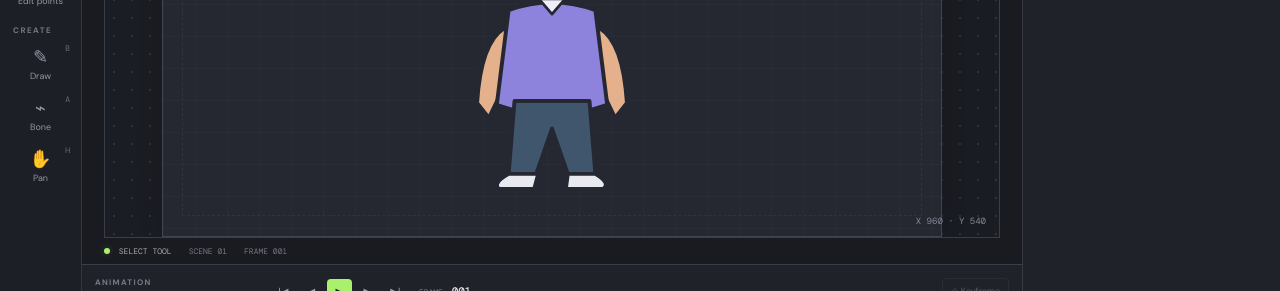
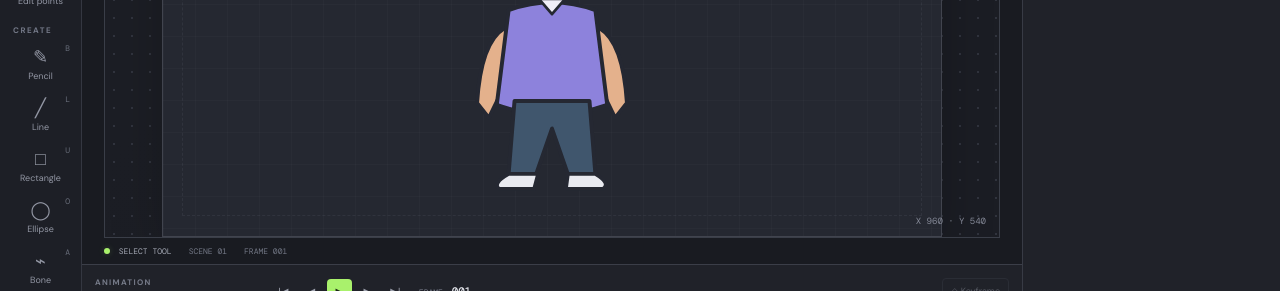
Before and after one commit to Mujshanan/Forma-Motion-Studio, a React (Vite) app: page / in a window 1280 px wide. Shown: the part 308-599 px from the top of the page. Built offline with nearby package versions, Linux system fonts and the light colour scheme.

Commit message:
feat: add rectangle ellipse and line drawing tools

```diff
--- a/src/App.tsx
+++ b/src/App.tsx
@@ -3,9 +3,10 @@ import type { PointerEvent as ReactPointerEvent, KeyboardEvent as ReactKeyboardE
 import { evaluateTranslation } from "./engine/timeline";
 import type { TranslationPose } from "./engine/timeline";
 import { createProject, parseProject } from "./engine/project";
+import { createShapePoints } from "./engine/vector";
 
 type Workspace = "Animate" | "Draw" | "Build";
-type Tool = "select" | "move" | "rotate" | "draw" | "bone" | "hand" | "points";
+type Tool = "select" | "move" | "rotate" | "draw" | "rect" | "ellipse" | "line" | "bone" | "hand" | "points";
 type Point = { x: number; y: number };
 
 type ArtworkPath = {
@@ -27,7 +28,10 @@ const toolGroups: { label: string; items: { id: Tool; name: string; key: string;
     { id: "points", name: "Edit points", key: "P", glyph: "✣" }
   ]},
   { label: "CREATE", items: [
-    { id: "draw", name: "Draw", key: "B", glyph: "✎" },
+    { id: "draw", name: "Pencil", key: "B", glyph: "✎" },
+    { id: "line", name: "Line", key: "L", glyph: "╱" },
+    { id: "rect", name: "Rectangle", key: "U", glyph: "□" },
+    { id: "ellipse", name: "Ellipse", key: "O", glyph: "◯" },
     { id: "bone", name: "Bone", key: "A", glyph: "⌁" },
     { id: "hand", name: "Pan", key: "H", glyph: "✋" }
   ]}
@@ -140,7 +144,7 @@ export default function App() {
     const markNode=target.closest("[data-mark-id]");
     const markId=markNode?.getAttribute("data-mark-id");
     const point=pointFromEvent(event);
-    if (tool==="draw") {
+    if (tool==="draw" || tool==="rect" || tool==="ellipse" || tool==="line") {
       event.preventDefault(); event.currentTarget.setPointerCapture(event.pointerId);
       setSelectedId(null); setDraftPoints([point]); return;
     }
@@ -153,8 +157,12 @@ export default function App() {
   const onPointerMove = (event: ReactPointerEvent<SVGSVGElement>) => {
     const point=pointFromEvent(event);
     if (draftPoints.length) {
-      const last=draftPoints[draftPoints.length-1];
-      if(Math.hypot(point.x-last.x,point.y-last.y)>3) setDraftPoints(prev=>[...prev,point]);
+      if (tool === "draw") {
+        const last=draftPoints[draftPoints.length-1];
+        if(Math.hypot(point.x-last.x,point.y-last.y)>3) setDraftPoints(prev=>[...prev,point]);
+      } else if (tool === "rect" || tool === "ellipse" || tool === "line") {
+        setDraftPoints([draftPoints[0], point]);
+      }
     }
     if(pointDrag){
       setArtwork(items=>items.map(item=>{ if(item.id!==pointDrag.id)return item; const pose=evaluateTranslation(item.keyframes,frame); const localPoint={x:point.x-pose.x,y:point.y-pose.y}; return {...item,points:item.points.map((p,i)=>i===pointDrag.index?localPoint:p)}; }));
@@ -168,8 +176,12 @@ export default function App() {
   };
   const onPointerUp = () => {
     if(draftPoints.length){
-      const points=draftPoints.length>1?draftPoints:[{x:draftPoints[0].x-1,y:draftPoints[0].y-1},{x:draftPoints[0].x+1,y:draftPoints[0].y+1}];
-      const item:ArtworkPath={id:crypto.randomUUID(),name:`Stroke ${artwork.length+1}`,points,stroke:"#a9f16c",strokeWidth:8,keyframes:{1:{x:0,y:0}}};
+      const start = draftPoints[0];
+      const points = tool === "rect" || tool === "ellipse" || tool === "line"
+        ? createShapePoints(tool, start, draftPoints[draftPoints.length - 1])
+        : draftPoints.length > 1 ? draftPoints : [{x:start.x-1,y:start.y-1},{x:start.x+1,y:start.y+1}];
+      const label = tool === "rect" ? "Rectangle" : tool === "ellipse" ? "Ellipse" : tool === "line" ? "Line" : "Stroke";
+      const item:ArtworkPath={id:crypto.randomUUID(),name:`${label} ${artwork.length+1}`,points,stroke:"#a9f16c",strokeWidth:8,keyframes:{1:{x:0,y:0}}};
       pushArtwork([...artwork,item]); setSelectedId(item.id); setDraftPoints([]);
     }
     setDrag(null); setPointDrag(null);
@@ -185,7 +197,7 @@ export default function App() {
     if(event.key==="Delete"||event.key==="Backspace"){event.preventDefault();deleteSelected();}
     if((event.ctrlKey||event.metaKey)&&event.key.toLowerCase()==="z"){event.preventDefault();event.shiftKey?redo():undo();}
     if((event.ctrlKey||event.metaKey)&&event.key.toLowerCase()==="y"){event.preventDefault();redo();}
-    const keys:Record<string,Tool>={v:"select",m:"move",r:"rotate",b:"draw",a:"bone",h:"hand",p:"points"};
+    const keys:Record<string,Tool>={v:"select",m:"move",r:"rotate",b:"draw",u:"rect",o:"ellipse",l:"line",a:"bone",h:"hand",p:"points"};
     if(keys[event.key.toLowerCase()])setTool(keys[event.key.toLowerCase()]);
   };
   const toggleKeyframe = () => {
@@ -237,7 +249,7 @@ export default function App() {
             <div className="stage-grid" />
             <div className="stage-safe" />
             <svg ref={svgRef} className="character-art" viewBox="0 0 1920 1080" role="img" aria-label="Character and vector artwork canvas"
-              style={{transform:`scale(${zoom/100})`,touchAction:"none",cursor:tool==="draw"?"crosshair":tool==="hand"?"grab":tool==="points"?"crosshair":"default"}}
+              style={{transform:`scale(${zoom/100})`,touchAction:"none",cursor:tool==="draw"||tool==="rect"||tool==="ellipse"||tool==="line"?"crosshair":tool==="hand"?"grab":tool==="points"?"crosshair":"default"}}
               onPointerDown={onPointerDown} onPointerMove={onPointerMove} onPointerUp={onPointerUp} onPointerCancel={onPointerUp}>
               <g stroke="#252832" strokeWidth="10" strokeLinejoin="round" strokeLinecap="round">
                 <path d="M840 550 Q780 585 770 740 L800 778 L855 665 L900 600Z" fill="#e4b18c"/>
```
